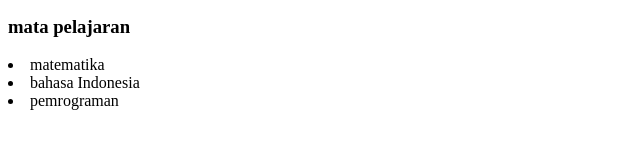
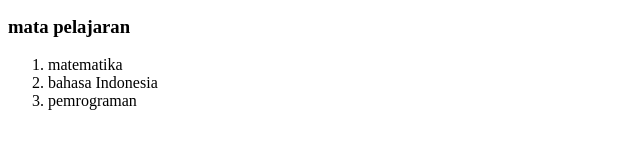
Before and after one commit to riantiramadani221/latihan2, a plain HTML site: page index.html in a window 1280 px wide. Shown: the part 169-318 px from the top of the page, without its empty margins (0-640 px from the left). Drawn offline with Linux system fonts and the light colour scheme.

Commit message:
mata pelajaran

```diff
--- a/index.html
+++ b/index.html
@@ -15,8 +15,8 @@
 <p>kelas <i>X RPL</i></p>
   </body>
 <h3>mata pelajaran </h3>
-<o1>
- <li>matematika</l1>
+<ol>
+ <li>matematika</li>
   <li>bahasa Indonesia </li>
   <li>pemrograman</li>
  </ol>
```
